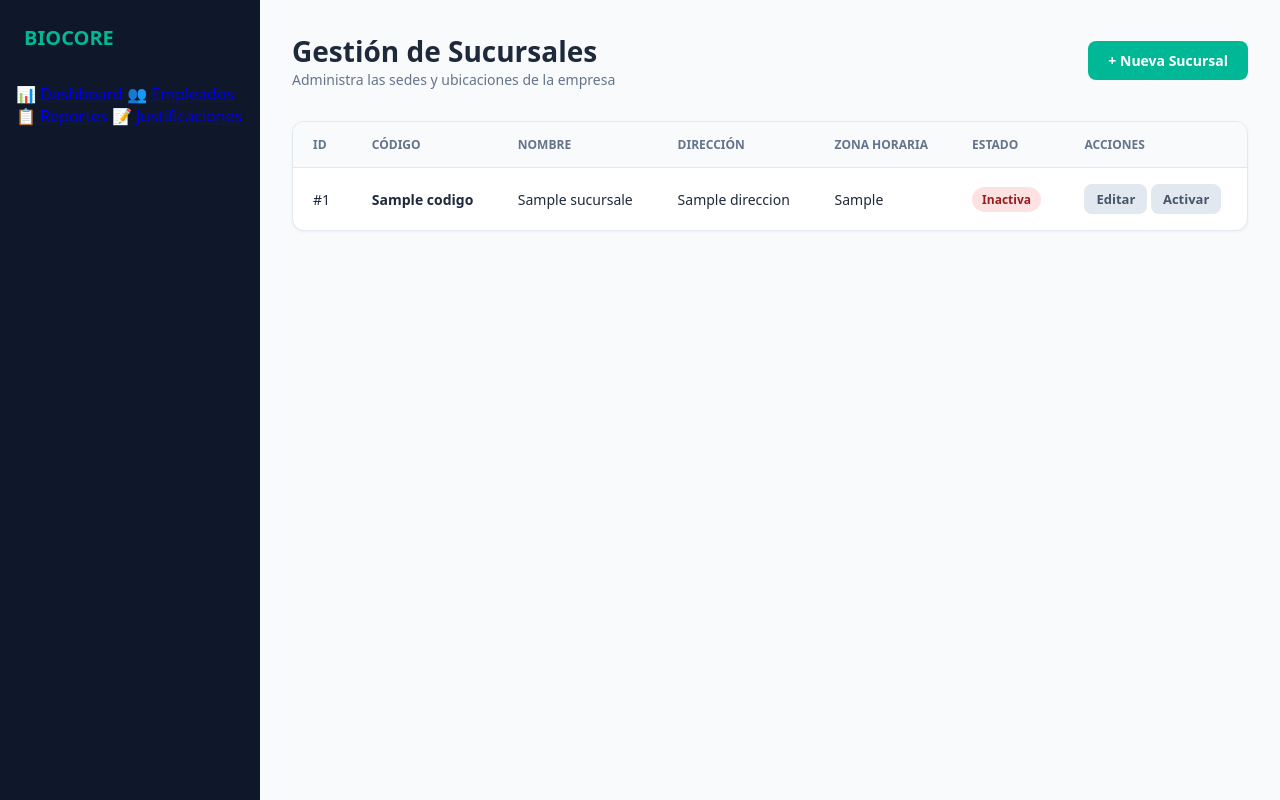
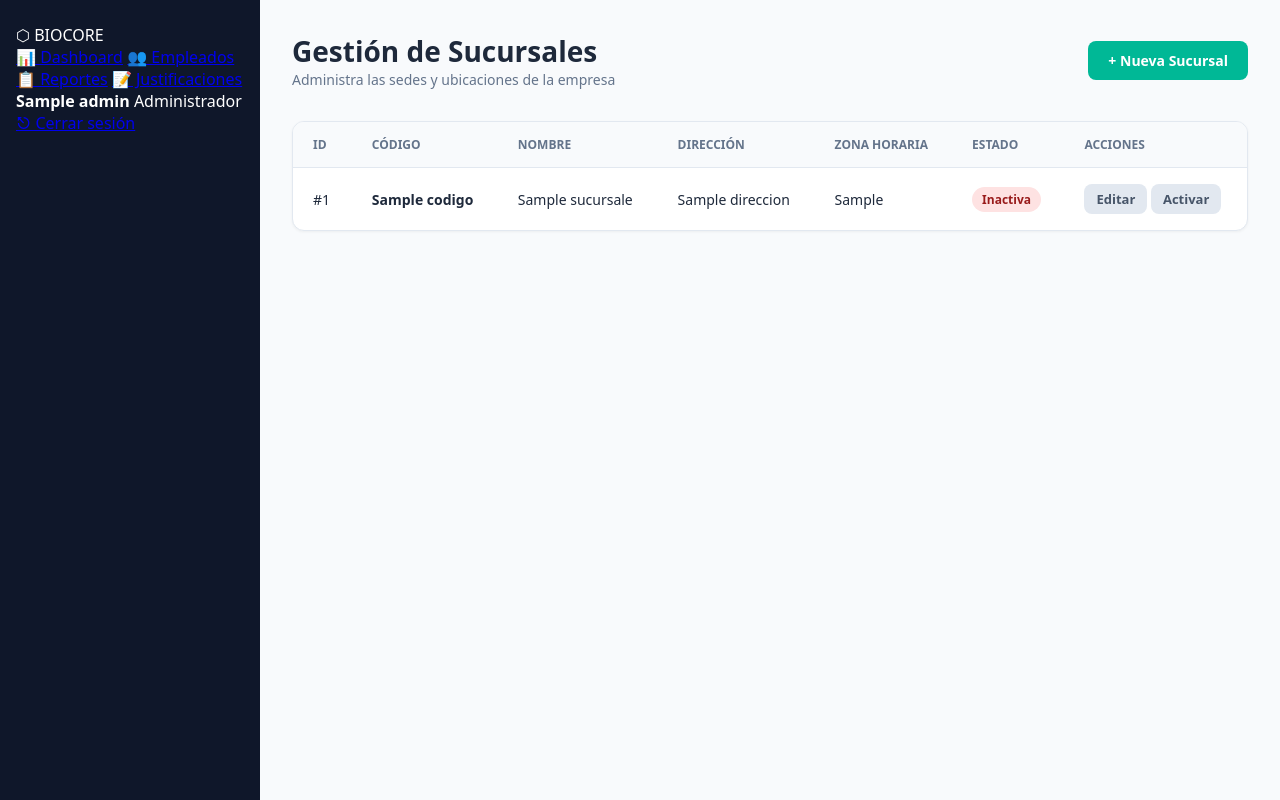
Before and after one commit to FernandoSerrano07/BIOCORE, a FastAPI app: template backend/templates/admin_sucursales.html in a window 1280 px wide. Run offline with FastAPI, Linux system fonts and the light colour scheme; the template is opened without the code that fills it: most values are stand-ins (such as "Sample title", 1, 10 or a date in 2020); parts of the project's set-up code (start-up, migrations or seed data) failed here and were passed over; some libraries are stand-ins or nearby versions.

Commit message:
Update admin_sucursales.html

```diff
--- a/backend/templates/admin_sucursales.html
+++ b/backend/templates/admin_sucursales.html
@@ -53,8 +53,8 @@
 </head>
 <body>
 
-  <aside class="sidebar">
-    <h2>BIOCORE</h2>
+  <div class="sidebar">
+    <div class="logo">⬡ BIOCORE</div>
     <nav>
         <a href="/admin/dashboard" class="activo">📊 Dashboard</a>
         <a href="/admin/usuarios">👥 Empleados</a>
@@ -66,7 +66,12 @@
             <a href="/admin/auditoria">🛡️ Auditoría</a>
         {% endif %}
     </nav>
-  </aside>
+    <div class="admin-info">
+        <strong>{{ admin.nombre }}</strong>
+        {{ "Superadmin" if admin.es_superadmin else "Administrador" }}
+    </div>
+    <a href="/admin/logout" class="logout">⎋ Cerrar sesión</a>
+</div>
 
   <main class="main-content">
     <div class="header">
```
